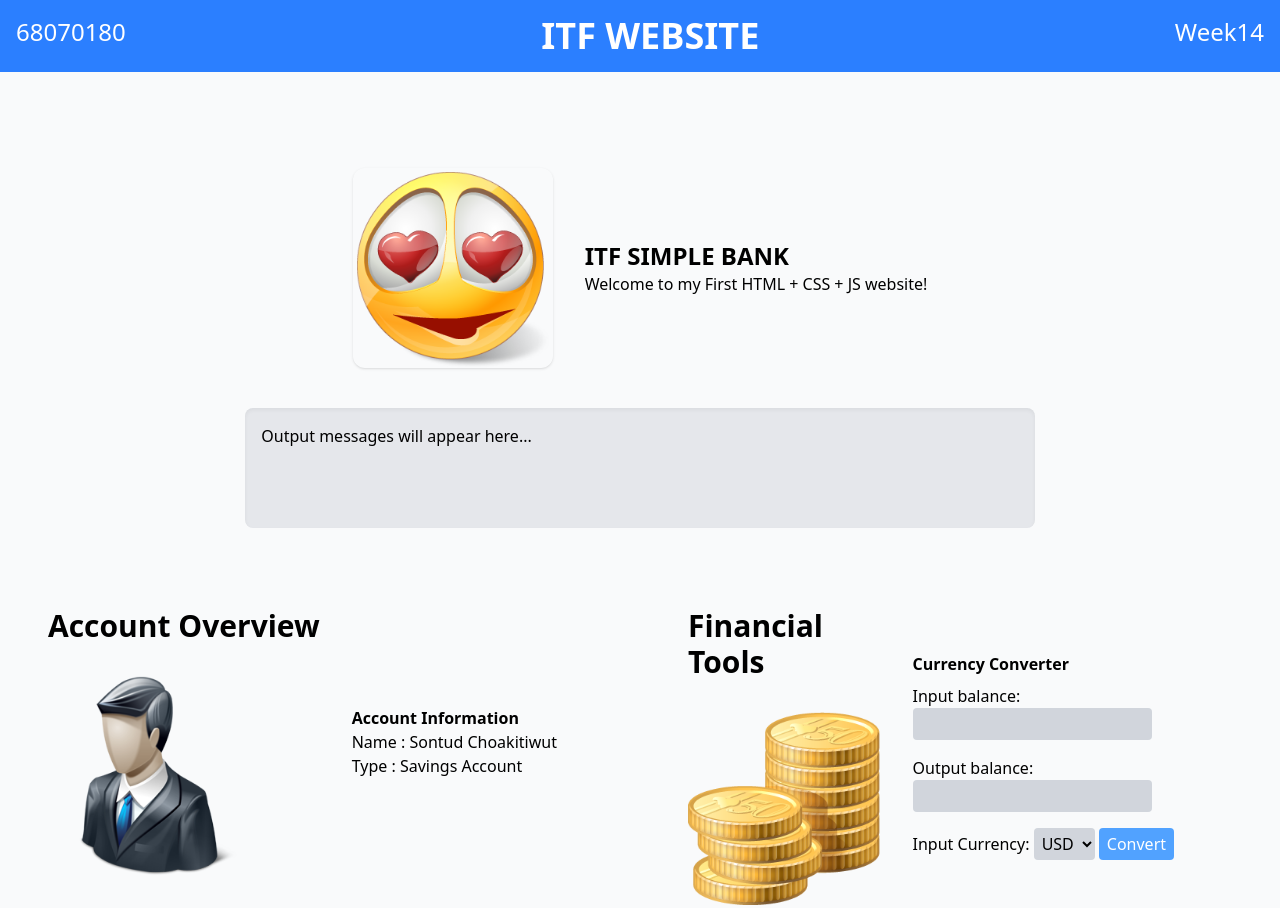
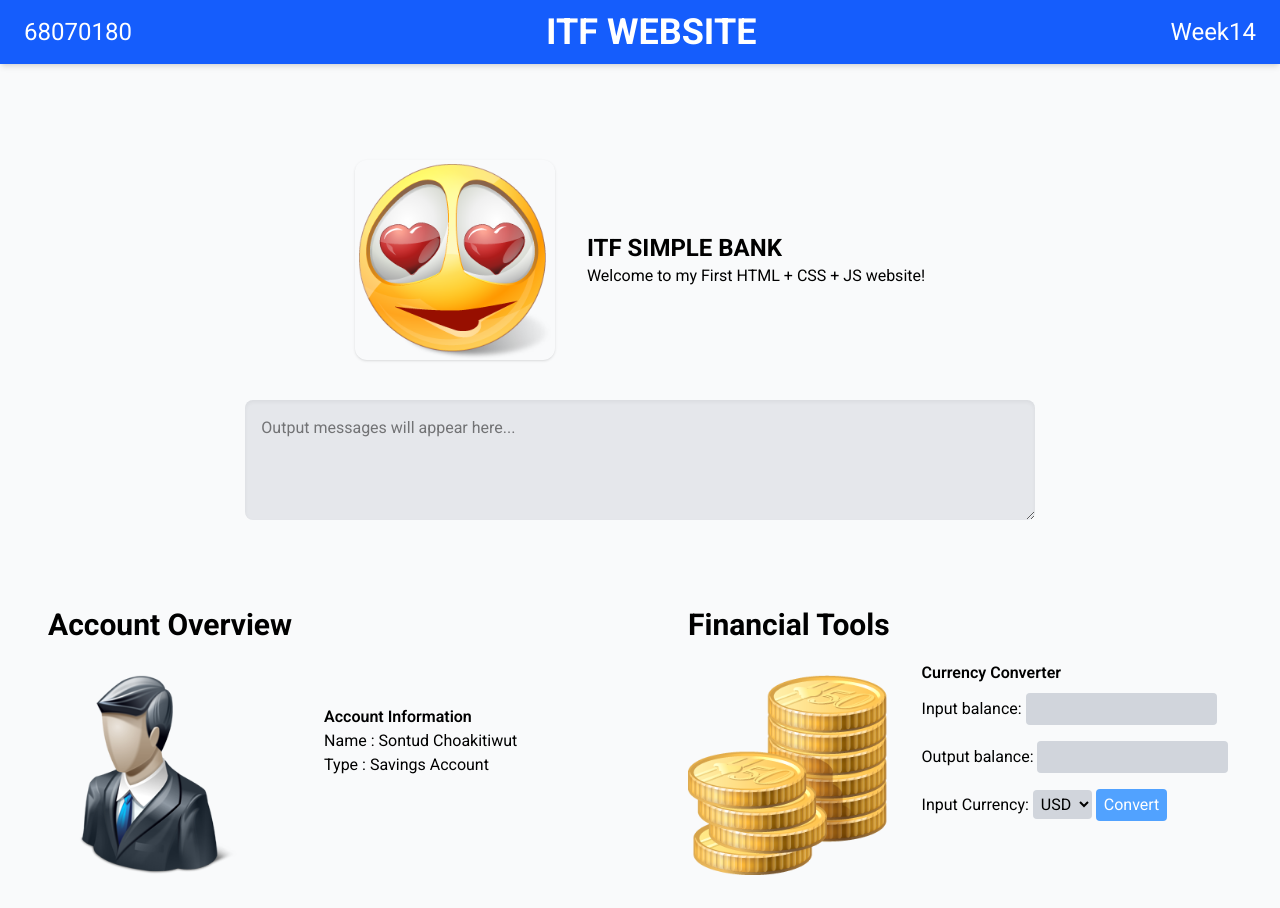
Before and after one commit to nicotinelnwza007/itf_eiei, a plain HTML site: page index.html in a window 1280 px wide. Shown: the top 908 px of the page. Drawn offline with nearby package versions, Linux system fonts and the light colour scheme.

Commit message:
Change for get score

```diff
--- a/index.html
+++ b/index.html
@@ -6,15 +6,16 @@
   <meta name="viewport" content="width=device-width, initial-scale=1.0">
   <title>ITF Simple Bank</title>
   <script src="https://cdn.jsdelivr.net/npm/@tailwindcss/browser@4"></script>
+  <link rel="stylesheet" href="style.css">
 </head>
 
 <body class="bg-gray-50">
-  <!-- Header -->
-  <div class="flex justify-between bg-blue-500 text-white p-4">
+  <nav class="flex justify-between items-center bg-blue-600 text-white px-6 py-3 shadow-md">
     <div class="text-2xl">68070180</div>
     <div class="text-4xl font-bold">ITF WEBSITE</div>
     <div class="text-2xl">Week14</div>
-  </div>
+    </div>
+  </nav>
 
   <div class="flex flex-col justify-center items-center p-12">
     <!-- class="flex flex-col gap-8" Title -->
@@ -28,10 +29,11 @@
 
     <!-- Output Box -->
     <div class="mt-10 w-2/3">
-      <div id="outputBox" class="bg-gray-200 text-black p-4 rounded-lg min-h-[120px] shadow-inner overflow-y-auto">
-        Output messages will appear here...
-      </div>
+      <textarea id="outputBox"
+        class="bg-gray-200 text-black p-4 rounded-lg min-h-[120px] shadow-inner overflow-y-auto w-full"
+        placeholder="Output messages will appear here..."></textarea>
     </div>
+
 
     <!-- Main Content -->
     <div class="grid grid-cols-1 md:grid-cols-2 gap-24 mt-12 justify-center items-start">
@@ -69,7 +71,8 @@
                 <option value="USD">USD</option>
                 <option value="THB">THB</option>
               </select>
-              <button onclick="convertCurrency()" class="bg-blue-400 hover:bg-blue-500 text-white px-2 py-1 rounded">Convert</button>
+              <button onclick="convertCurrency()"
+                class="bg-blue-400 hover:bg-blue-500 text-white px-2 py-1 rounded">Convert</button>
             </div>
           </div>
         </div>
@@ -111,7 +114,8 @@
             </select>
           </div>
           <div>
-            <button onclick="performOperation()" class="bg-green-400 hover:bg-green-500 px-3 py-1 rounded">Submit</button>
+            <button onclick="performOperation()"
+              class="bg-green-400 hover:bg-green-500 px-3 py-1 rounded">Submit</button>
           </div>
         </div>
       </div>
@@ -122,4 +126,5 @@
   <!-- External Script -->
   <script src="script.js"></script>
 </body>
+
 </html>
```
